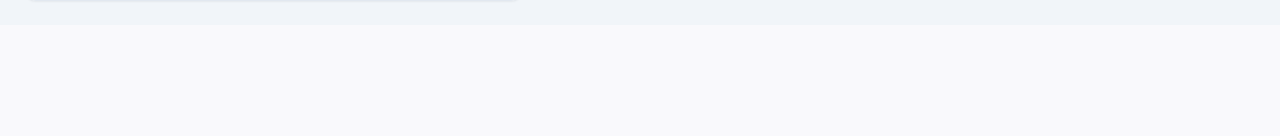
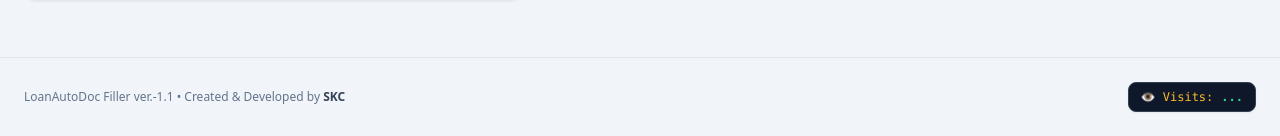
Before and after one commit to sunilskc23/loan-autodoc-filler, a Flask app: page / in a window 1280 px wide. Shown: the part 1110-1246 px from the top of the page. Before the commit the page ends 1112 px from the top, so only its background shows below. Run offline with Flask 3, Linux system fonts and the light colour scheme; data that the repository does not hold is empty; some libraries are stand-ins or nearby versions.

Commit message:
Update index.html

```diff
--- a/templates/index.html
+++ b/templates/index.html
@@ -319,7 +319,39 @@
         </section>
 
     </main>
+<!-- YAHAN YE FOOTER & GOATCOUNTER CODE PASTE KAREIN -->
+    <footer class="max-w-7xl mx-auto px-6 py-6 text-center text-xs text-slate-500 border-t border-slate-200 mt-8 flex flex-col sm:flex-row items-center justify-between gap-3">
+        <div>
+            <span>LoanAutoDoc Filler ver.-1.1 • Created & Developed by <strong class="text-slate-700">SKC</strong></span>
+        </div>
 
+        <!-- Live Visitor Count Badge -->
+        <div class="inline-flex items-center gap-2 bg-slate-900 text-slate-200 border border-slate-700 px-3 py-1.5 rounded-lg shadow-sm font-mono">
+            <span class="text-amber-400">👁️ Visits:</span>
+            <span id="pageVisitCount" class="font-bold text-emerald-400">...</span>
+        </div>
+    </footer>
+
+    <!-- 1. Background Analytics Tracker (GoatCounter) -->
+   <script data-goatcounter="https://skc.goatcounter.com/count"
+        async src="//gc.zgo.at/count.js"></script>
+
+    <!-- 2. Live Counter Fetch Script (Reads count for this page) -->
+    <script>
+        window.addEventListener('DOMContentLoaded', function() {
+            var r = new XMLHttpRequest();
+            r.addEventListener('load', function() {
+                try {
+                    var data = JSON.parse(this.responseText);
+                    var el = document.getElementById('pageVisitCount');
+                    if (el) el.innerText = data.count || "0";
+                } catch(e) {}
+            });
+            // Apne home page path ('/') ka exact count fetch karega
+            r.open('GET', 'https://skc.goatcounter.com/counter/' + encodeURIComponent(location.pathname) + '.json');
+            r.send();
+        });
+    </script>
     <script>
         let loadedFiles = [];
         let activePlaceholdersSet = new Set();
```
